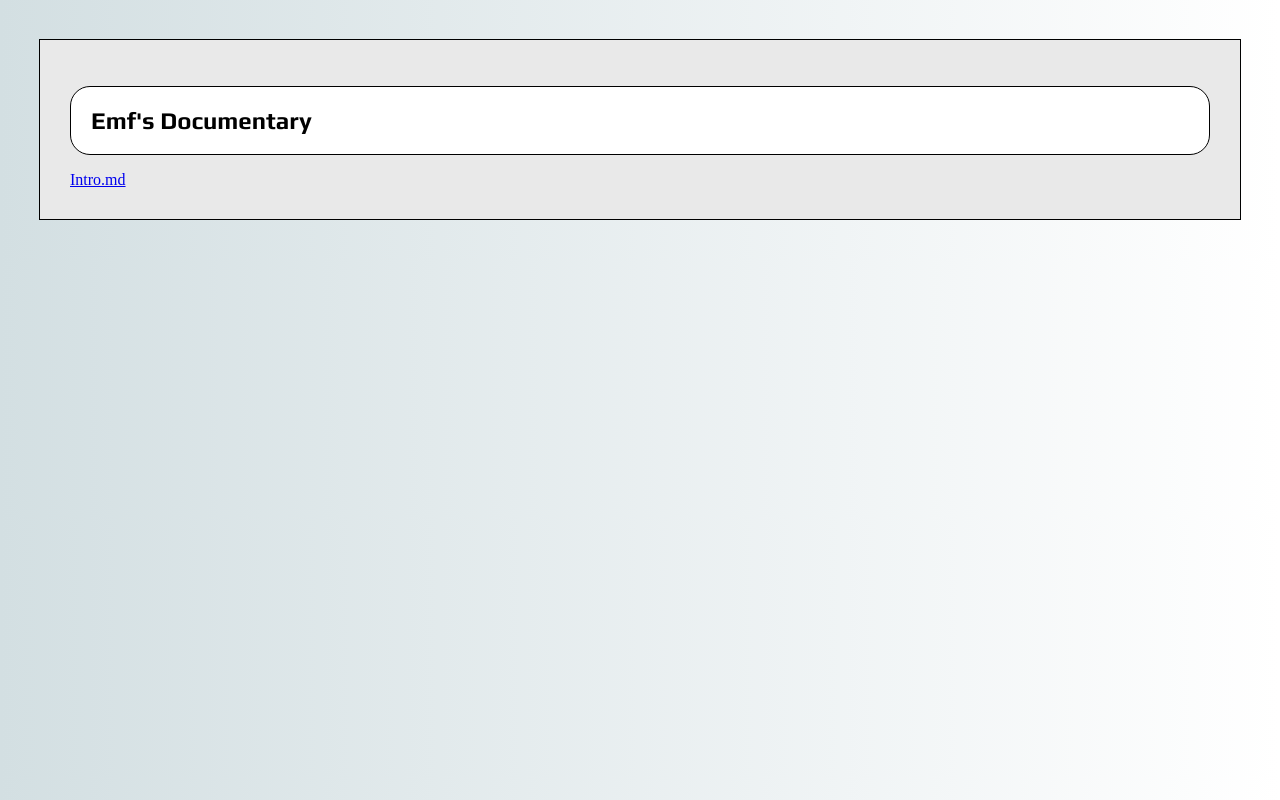
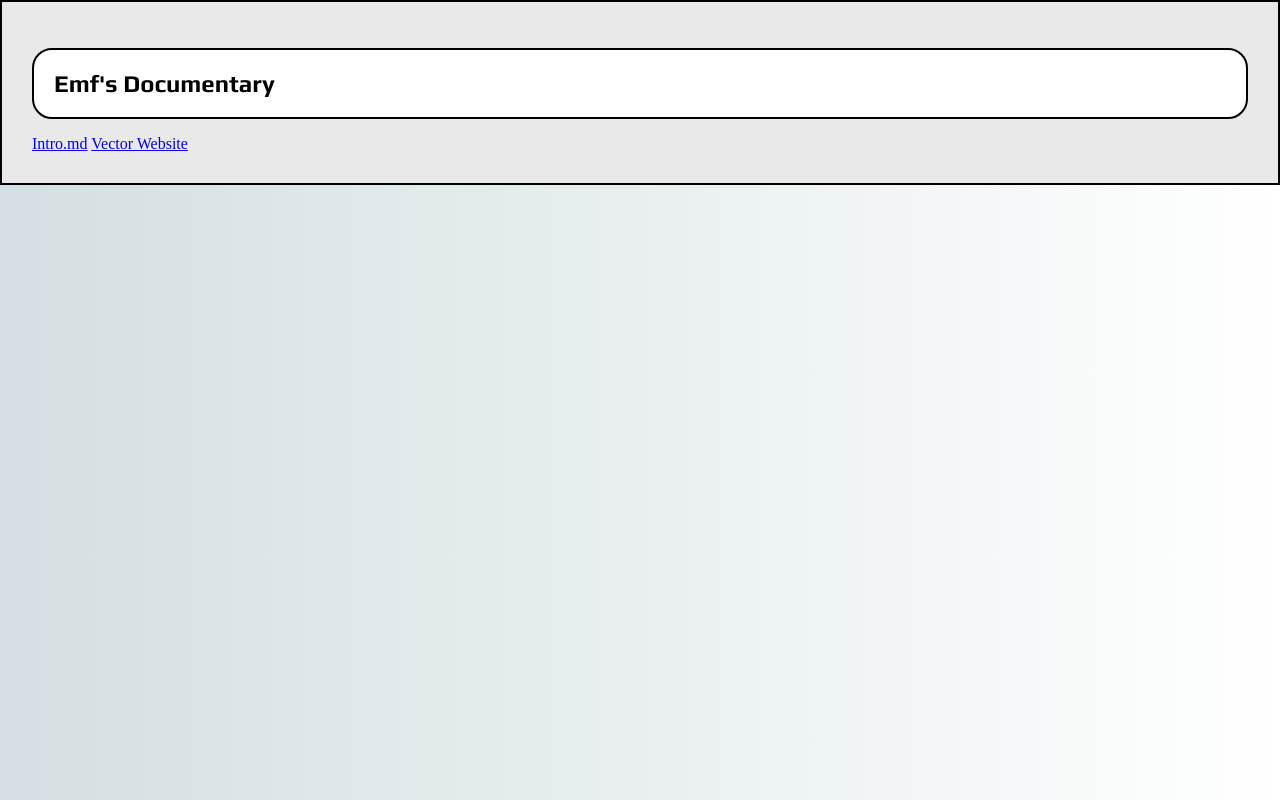
Before and after one commit to EmfGit450/Ann_Mirror, a plain HTML site: page index.html in a window 1280 px wide. Drawn offline with Linux system fonts and the light colour scheme.

Commit message:
Added link to Vector.html in Index

```diff
--- a/index.html
+++ b/index.html
@@ -14,15 +14,16 @@
 max-width: 259vw;
 }
 body {
-            border: 1px solid black;
+border: 2px solid black;
 background-image: linear-gradient(90deg, #D3DFE2, #FFFFFF);
-            margin: 39px;
+margin: 0 auto;
+max-width: 259vw;
 }
 h1 {
 font-size: 3vh;
 padding: 20px;
 background-color: #FFFFFF;
-            border: 1px solid black;
+border: 2px solid black;
 border-radius: 20px;
 font-family: "Play", Monospace;
 }
@@ -35,6 +36,7 @@
 <div class="content-width">
 <h1><strong>Emf's Documentary</strong></h1>
 <a href="Intro.md">Intro.md</a>
+<a href="Vector.html">Vector Website</a>
 </div>
 </header>
 <script>
```
Lines whose indentation alone changed are shown as unchanged.
